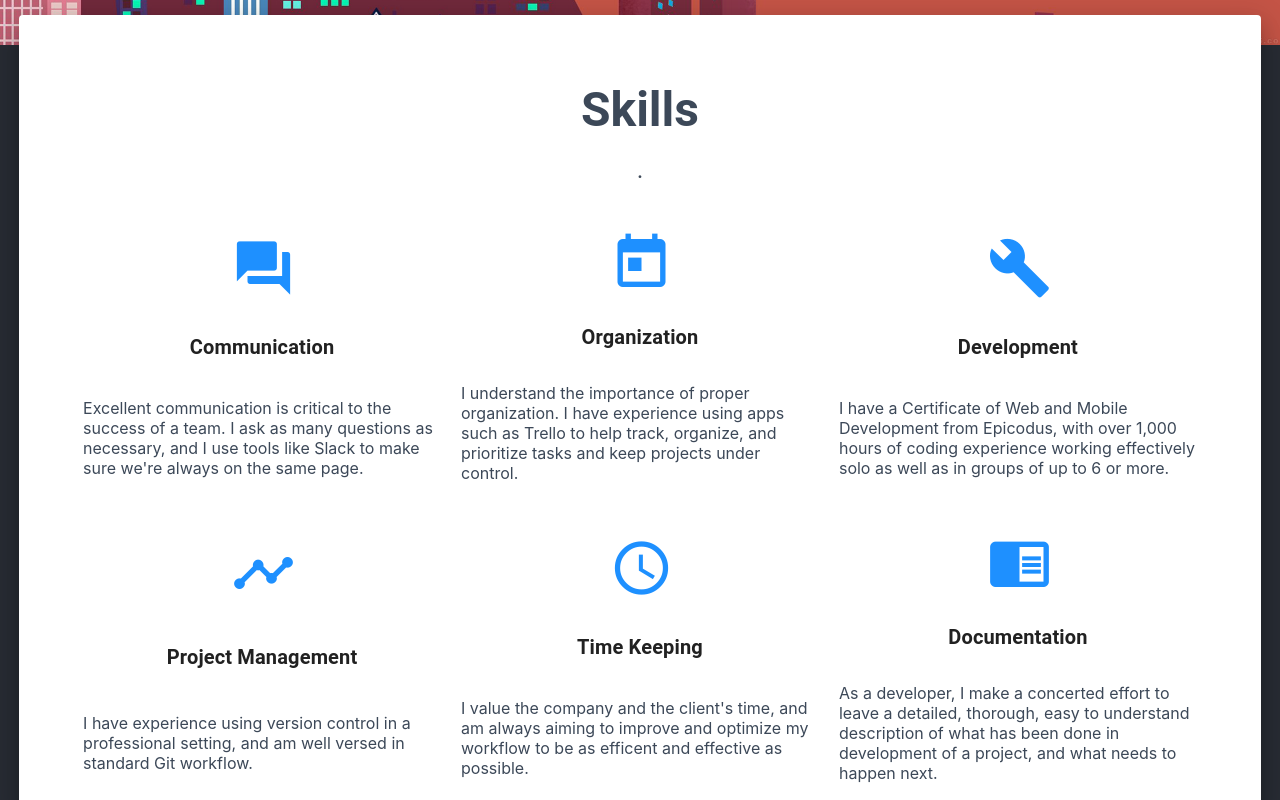
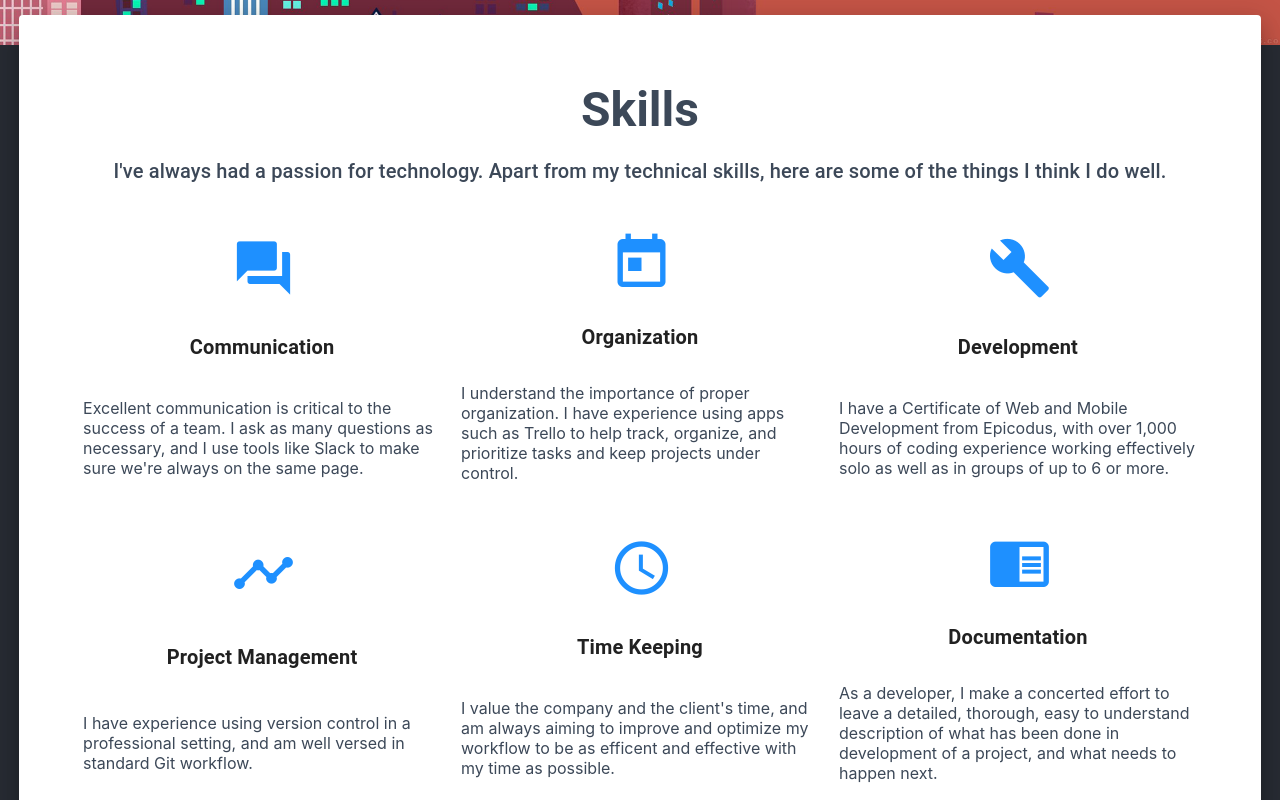
Before and after one commit to drewtucker/portfolio, a React (Create React App) app: page / in a window 1280 px wide. Shown: the part 580-1380 px from the top of the page. Built offline with nearby package versions, Linux system fonts and the light colour scheme.

Commit message:
Update styling to content wrapper, attempted fix for under 500px window size

```diff
--- a/src/Banner.jsx
+++ b/src/Banner.jsx
@@ -27,7 +27,6 @@ function Banner() {
         font-family: Roboto, sans-serif;
         flex-direction: column;
       }
-
       `}</style>
     </div>
   )
--- a/src/Content.jsx
+++ b/src/Content.jsx
@@ -9,14 +9,14 @@ function Content() {
       <Paper id='content-paper' style={{ width: '97%',  marginTop: '-30px' }} elevation="15">
         <div className='content-header'>
           <Typography variant='h3' style={{fontWeight: 'bold', color: '#3C4858'}}>Skills</Typography>
-          <Typography variant='h6' style={{color: '#3C4858', paddingTop: '20px'}}>.</Typography>
+          <Typography variant='h6' style={{color: '#3C4858', paddingTop: '20px'}}>I've always had a passion for technology. Apart from my technical skills, here are some of the things I think I do well.</Typography>
         </div>
         <div className='skills-wrapper'>
           <SkillCard icon='question_answer' header='Communication' text="Excellent communication is critical to the success of a team. I ask as many questions as necessary, and I use tools like Slack to make sure we're always on the same page."/>
           <SkillCard icon='today' header='Organization' text='I understand the importance of proper organization. I have experience using apps such as Trello to help track, organize, and prioritize tasks and keep projects under control. '/>
           <SkillCard icon='build' header='Development' text='I have a Certificate of Web and Mobile Development from Epicodus, with over 1,000 hours of coding experience working effectively solo as well as in groups of up to 6 or more.'/>
-          <SkillCard icon='timeline' header='Project Management' text='I have experience using version control in a professional setting, and am well versed in standard Git workflow.'/>
-          <SkillCard icon='access_time' header='Time Keeping' text="I value the company and the client's time, and am always aiming to improve and optimize my workflow to be as efficent and effective as possible."/>
+          <SkillCard icon='timeline' header='Project Management' text='I have experience using version control in a professional setting, and am well versed in standard Git workflow. '/>
+          <SkillCard icon='access_time' header='Time Keeping' text="I value the company and the client's time, and am always aiming to improve and optimize my workflow to be as efficent and effective with my time as possible."/>
           <SkillCard icon='chrome_reader_mode' header='Documentation' text='As a developer, I make a concerted effort to leave a detailed, thorough, easy to understand description of what has been done in development of a project, and what needs to happen next.'/>
 
         </div>
@@ -48,6 +48,7 @@ function Content() {
           align-items: center;
           justify-content: center;
           margin: auto;
+          padding-bottom: 100px;
         }
       `}</style>
     </div>;
```
